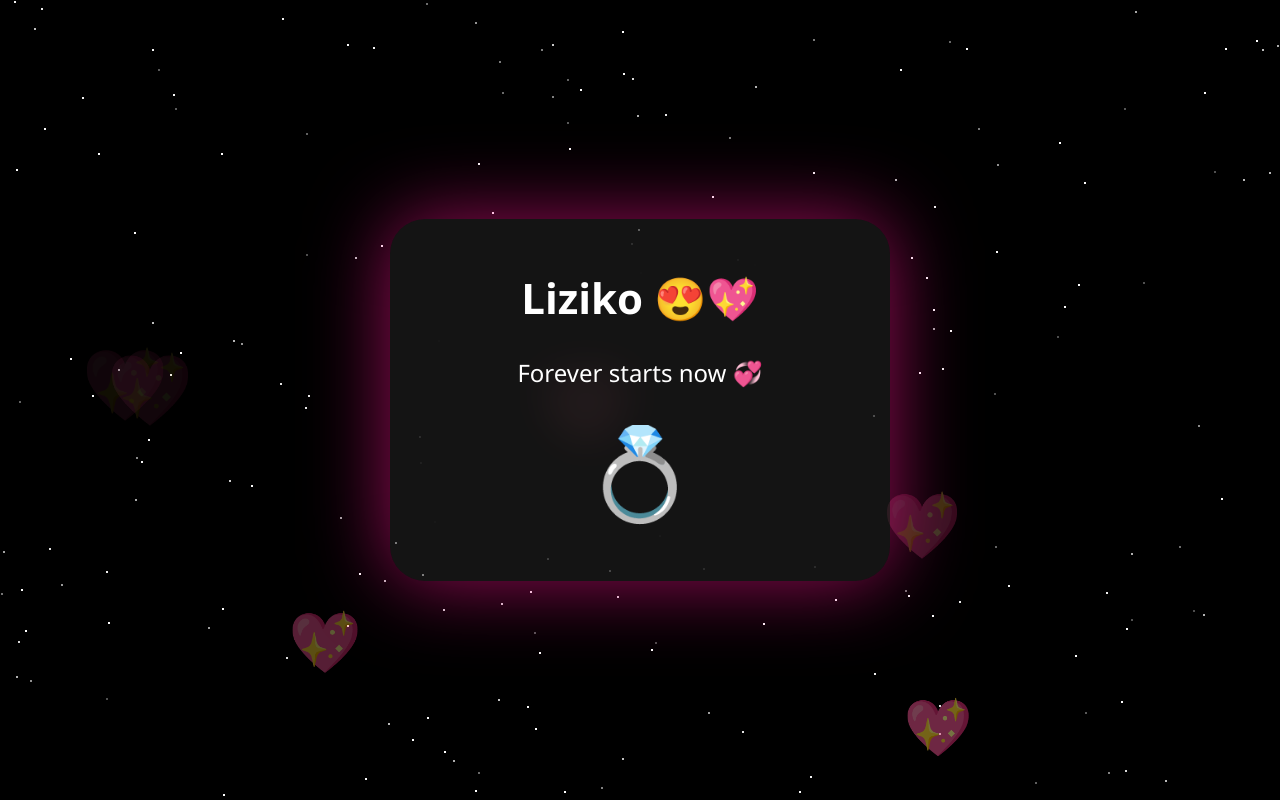
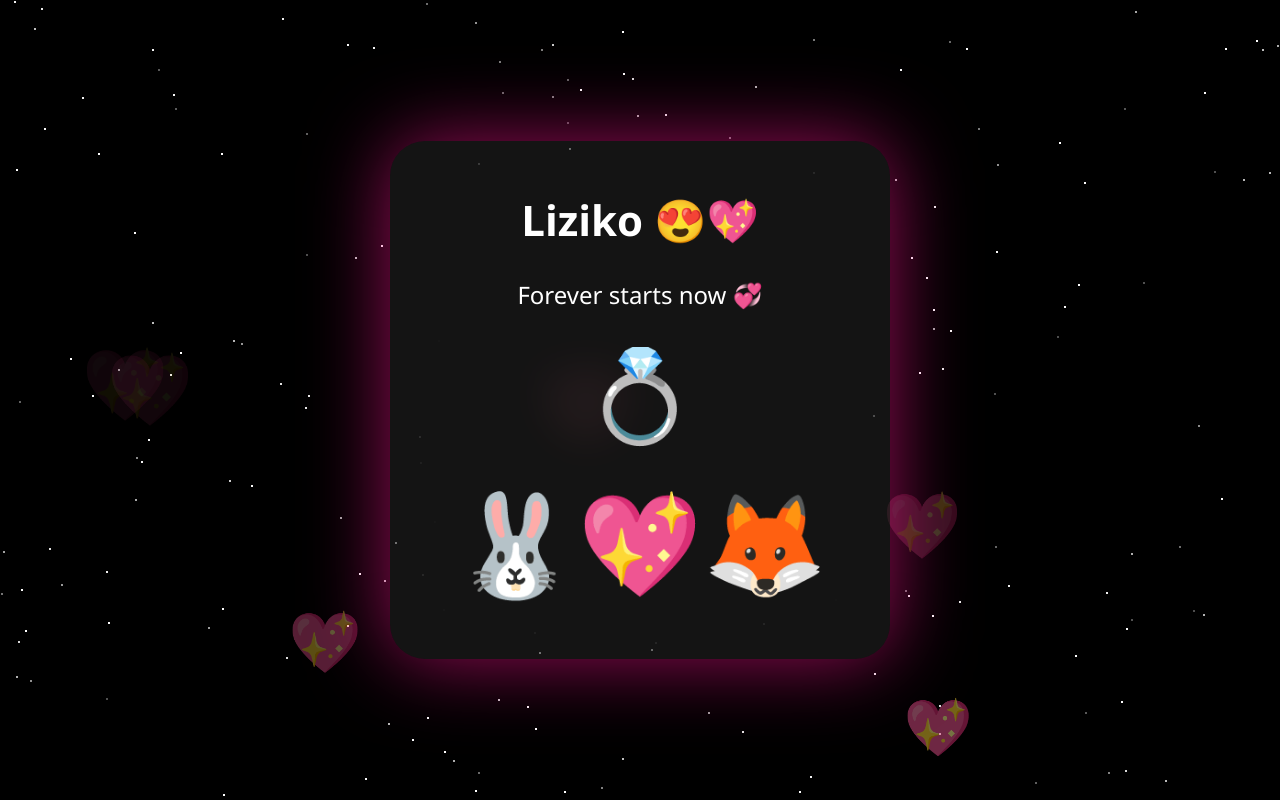
Before and after one commit to makagogoladze74-coder/LizikoosByMrDatviiii, a plain HTML site: page index.html in a window 1280 px wide. Both pictures are taken after a click on the button "Yes ❤️". Drawn offline with Linux system fonts and the light colour scheme.

Commit message:
Update index.html

```diff
--- a/index.html
+++ b/index.html
@@ -88,7 +88,7 @@ button{
  color:white;
 }
 
-/* 💖 BIG FLOATING HEARTS */
+/* 💖 BIG HEARTS */
 .heart{
  position:fixed;
  font-size:45px;
@@ -100,7 +100,7 @@ button{
  100%{transform:translateY(-10vh) scale(1.6);opacity:0;}
 }
 
-/* 💥 HEART EXPLOSION */
+/* 💥 EXPLOSION */
 .spark{
  position:fixed;
  width:6px;
@@ -124,6 +124,16 @@ button{
  border-radius:0 !important;
  font-size:60px !important;
  z-index:9999;
+}
+
+/* 🐰🦊 POP ANIMATION */
+.pop{
+ animation:pop 1s ease forwards;
+}
+@keyframes pop{
+ 0%{transform:scale(0);opacity:0;}
+ 70%{transform:scale(1.2);opacity:1;}
+ 100%{transform:scale(1);}
 }
 
 </style>
@@ -193,6 +203,7 @@ function explode(x,y){
 const yesBtn=document.getElementById("yesBtn");
 const noBtn=document.getElementById("noBtn");
 const mainText=document.getElementById("mainText");
+const card=document.getElementById("card");
 
 let yesScale=1;
 let noClicks=0;
@@ -210,7 +221,6 @@ const messages=[
  "Okay… this is awkward 😭"
 ];
 
-/* 📉 NO CLICK */
 noBtn.addEventListener("click",()=>{
  noClicks++;
 
@@ -222,7 +232,6 @@ noBtn.addEventListener("click",()=>{
    mainText.innerText = messages[noClicks-1];
  }
 
- /* 💘 YES GROWS */
  yesScale += 0.25;
 
  if(yesScale >= 3){
@@ -235,12 +244,18 @@ noBtn.addEventListener("click",()=>{
 
 /* 💍 YES CLICK */
 yesBtn.addEventListener("click",()=>{
- document.getElementById("card").innerHTML=`
+ const rect=yesBtn.getBoundingClientRect();
+ explode(rect.left+rect.width/2,rect.top+rect.height/2);
+
+ card.innerHTML=`
  <h1 style="font-size:42px;">Liziko 😍💖</h1>
  <p style="margin-top:20px;font-size:24px;">
  Forever starts now 💞
  </p>
  <div style="font-size:90px;margin-top:20px;">💍</div>
+ <div class="pop" style="font-size:100px;margin-top:20px;">
+   🐰💖🦊
+ </div>
  `;
 });
 
```
